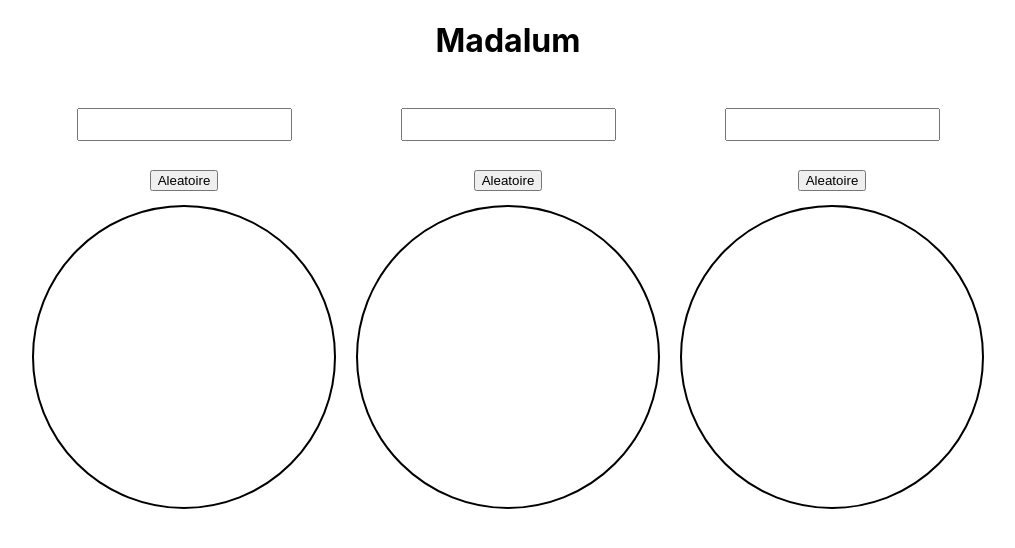
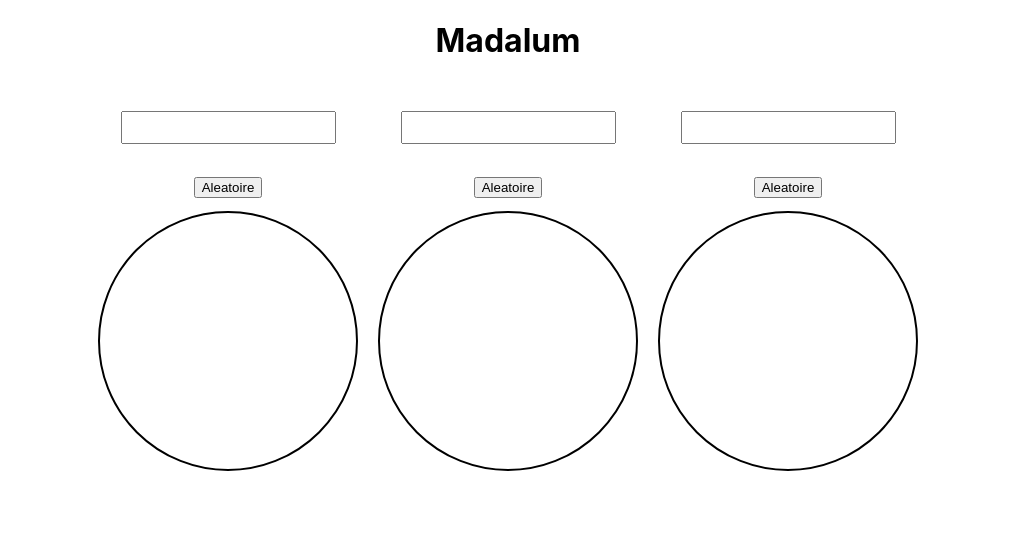
Before and after one commit to fabden/Mandabook-V1, a React (Create React App) app: page / in a window 1280 px wide. Shown: the top 548 px of the page, without its empty margins (132-1147 px from the left). Built offline with nearby package versions, Linux system fonts and the light colour scheme.

Commit message:
fix bug aleatoire focntion

```diff
--- a/src/Mandalum/index.js
+++ b/src/Mandalum/index.js
@@ -74,7 +74,7 @@ const randomfixe = ()=>{
         </svg>
         <input onChange={(e)=>onchangeinput(e)} ></input>
         <button onClick={(e)=>randomfixe(e)}>Aleatoire</button>
-        <svg  className="mandalaDisplay" >
+        <svg  className="mandalaDisplay" viewBox="00 00 400 400">
             <use xlinkHref={`#line`+mand+`1`} className="rotation" style={{transform:`rotate(0deg)`}} />
             <use xlinkHref={`#line`+mand+`1`} className="rotation" style={{transform:`rotate(10deg)`}} />
             <use xlinkHref={`#line`+mand+`1`} className="rotation" style={{transform:`rotate(20deg)`}} />
--- a/src/Mandalum/styles.css
+++ b/src/Mandalum/styles.css
@@ -1,7 +1,7 @@
 
 .mandalaDisplay{
-    min-width:300px;
-    min-height:300px;
+    min-width:20vw;
+    min-height:20vw;
     border-radius: 100%;
     background-color:transparent;
     border: 2px solid black;
@@ -25,7 +25,7 @@ path {fill : none ;
     margin:10px;
 }
 input{
-    margin: 1em;
+    margin: 1.2em;
     height: 1.7em;
     font-size: 1em;
 }
```
